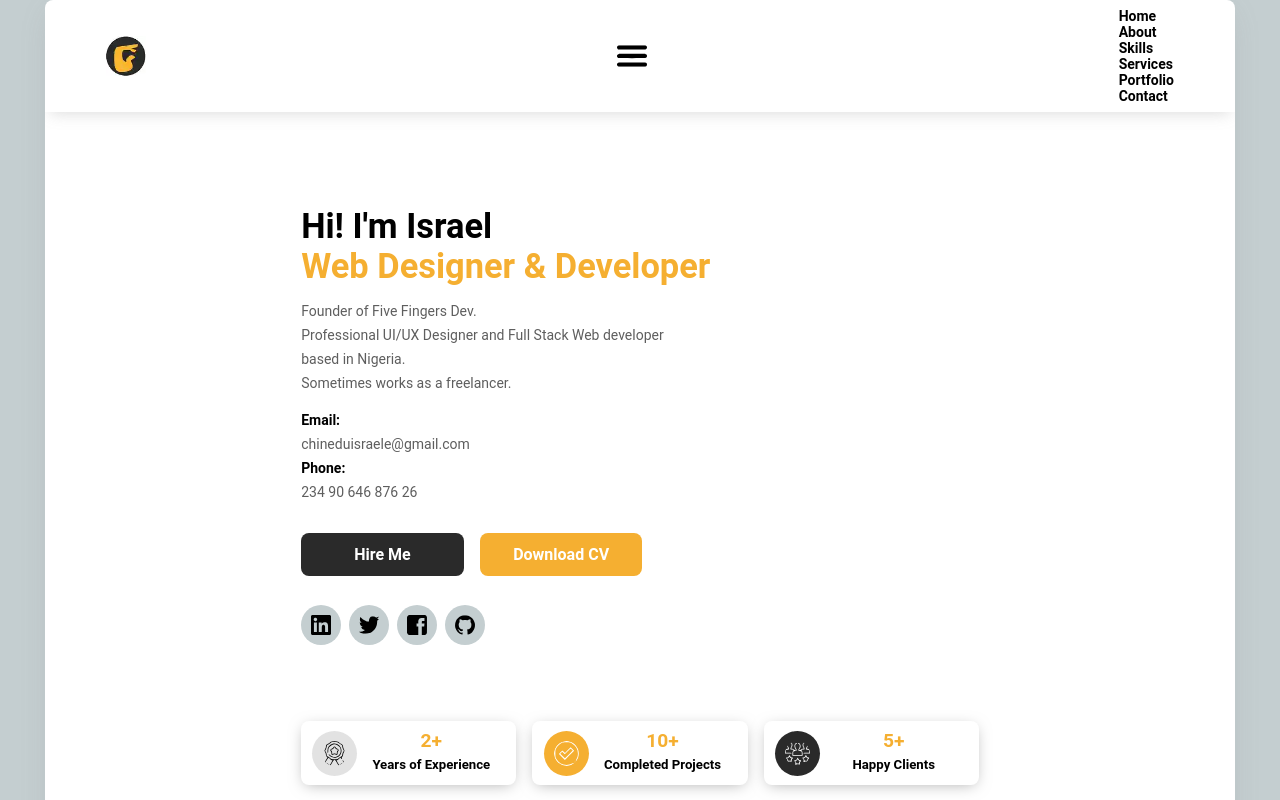
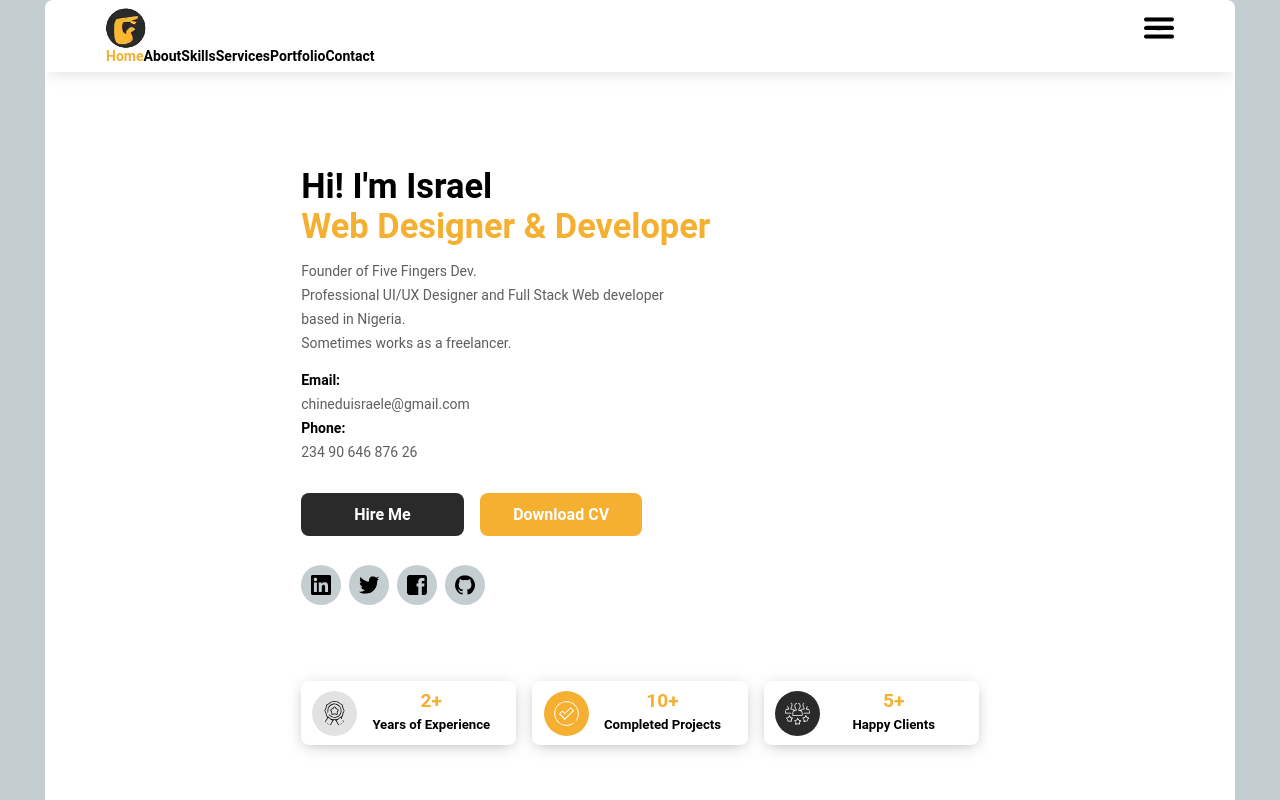
Before and after one commit to chineduisraele/portfolio-frontend, a plain HTML site: page index.html in a window 1280 px wide. Shown: the top 800 px of the page. Drawn offline with Linux system fonts and the light colour scheme.

Commit message:
messed up

```diff
--- a/css/__globals.scss
+++ b/css/__globals.scss
@@ -56,6 +56,7 @@ $time1: 1s;
   font-family: Roboto, "system ui", -apple-system, BlinkMacSystemFont,
     "Segoe UI", Oxygen, Ubuntu, Cantarell, "Open Sans", "Helvetica Neue",
     sans-serif;
+  font-display: swap;
 }
 
 body,
--- a/css/index.scss
+++ b/css/index.scss
@@ -8,11 +8,8 @@ main {
   background-position: 100% 50%;
   background-attachment: fixed;
   background-size: 100vw;
-
   max-width: $defaultWidth;
   margin: auto;
-  margin-bottom: 6rem;
-  box-shadow: $shad1;
   background-color: #fff;
   border-radius: $defaultBorderRadius;
 
@@ -39,8 +36,10 @@ main {
     h3 {
       padding: $defaultPaddingSmall;
       width: max-content;
-      font-family: Roboto;
+      font-family: Roboto, -apple-system, BlinkMacSystemFont, "Segoe UI", Roboto,
+        Oxygen, Ubuntu, Cantarell, "Open Sans", "Helvetica Neue", sans-serif;
       font-size: 1.3rem;
+      font-display: swap;
       margin-bottom: 1rem;
 
       &::after {
@@ -84,48 +83,36 @@ main {
     top: 0;
     opacity: 1;
     transition: opacity $time;
-
-    // background-color: blue;
     .navinner {
-      // background-color: red;
       padding: $defaultPadding;
       max-width: $defaultWidth1;
       margin: auto;
+      flex-wrap: wrap;
       img {
         cursor: pointer;
-        width: 2.5rem;
+        width: 40px;
         height: auto;
         animation: grow 0.78s alternate-reverse infinite;
-        animation-timing-function: ease-in-out;
+        animation-timing-function: linear;
       }
-      p {
-        font-family: cursive;
+
+      svg {
+        cursor: pointer;
       }
-      p,
+
       li {
         font-weight: bold;
         font-size: 0.875rem;
         color: $logoBlack;
       }
-      .menu {
+      .linkscont {
         margin-left: auto;
-        position: relative;
-
-        i.fa-bars {
-          display: none;
-          cursor: pointer;
-          font-size: 1.3rem;
-        }
-
+        width: 100%;
         ul {
           font-size: 0.875rem;
           li {
             &.active a {
               color: $logoYellow;
-            }
-            i {
-              font-size: 0.9rem;
-              margin-right: 0.1rem;
             }
           }
         }
--- a/index.html
+++ b/index.html
@@ -20,9 +20,7 @@
   </head>
   <body>
 
-<style>
-  svg{width: 30px; height: 30px;}
-</style>
+
 
    <main>
       <!-- navbar -->
@@ -32,13 +30,13 @@
         <img class="d-block" src="./images/logo.webp" alt="dev logo" />
 
         <!-- toggle button -->
-        <svg viewBox="0 0 1750.000000 1250.000000">
+        <svg viewBox="0 0 1750.000000 1250.000000" style="width:30px;height:30px">
             <use href="sprite.svg#menubar" role="button"></use>
         </svg>
 
         <!-- nav links -->
         <div class="linkscont">
-          <ul>
+          <ul class="d-flex">
             <li class="active">  <a href="#">Home</a></li>
             <li>  <a href="#about">About</a></li>
             <li>  <a href="#skills">Skills</a></li>
```
Also changed, not shown: css/index.css, css/mediaqueries.css, 2 other files.
